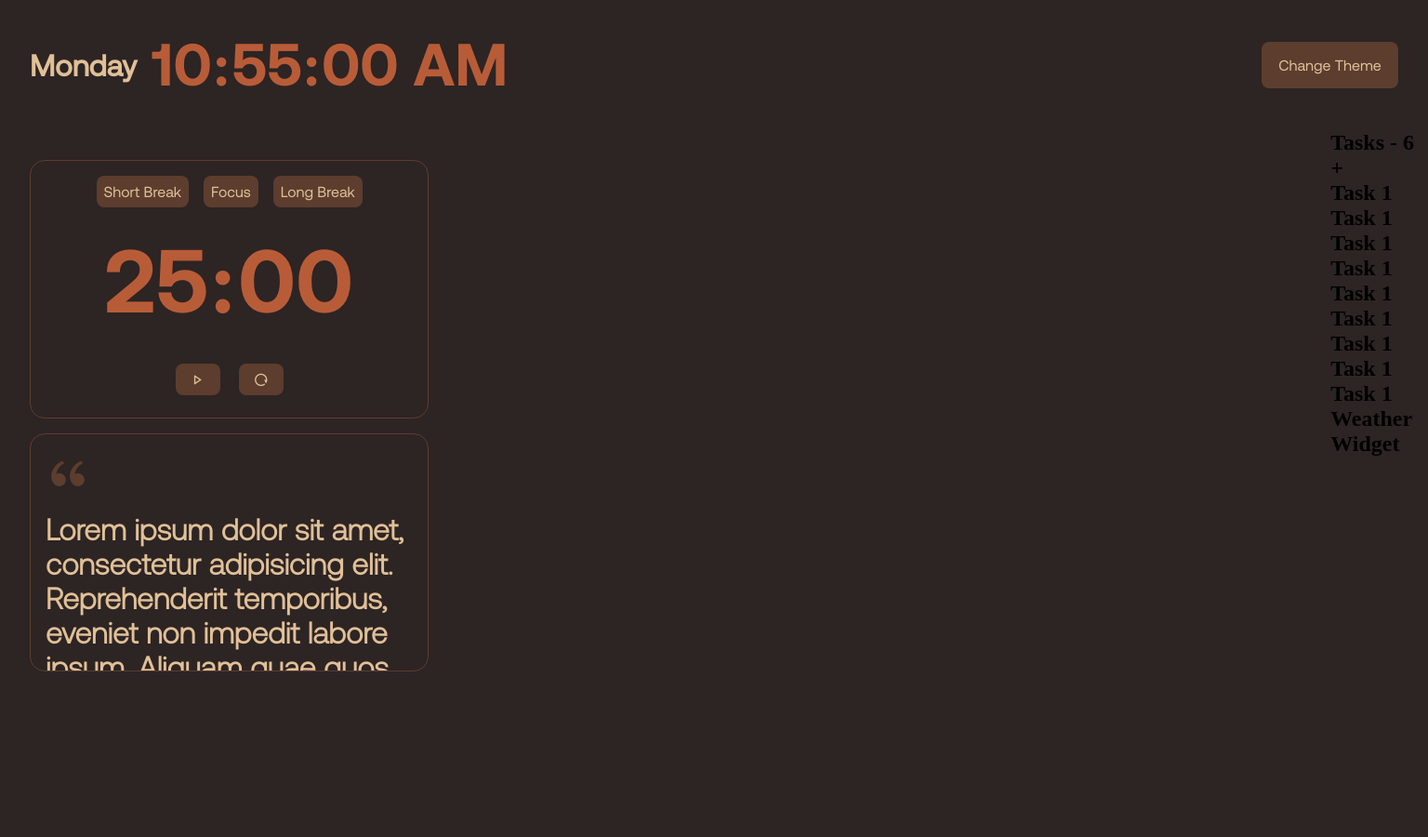
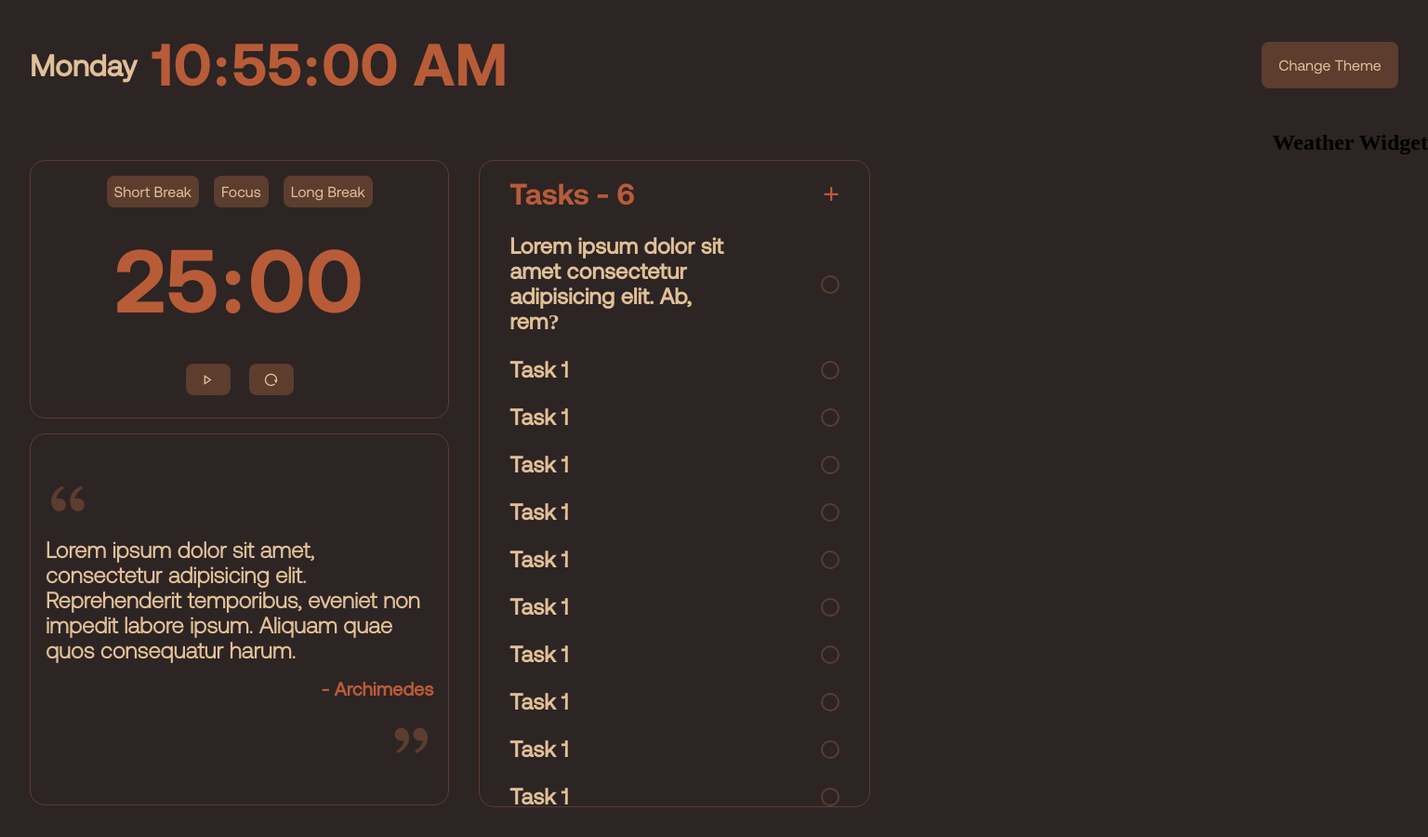
Before and after one commit to Sourav403030/Productivity-Dashboard, a plain HTML site: page index.html in a window 1536 px wide. Shown: the whole page at 93% size. Before the commit the page ends 800 px from the top, so only its background shows below. Drawn offline with nearby package versions, Linux system fonts and the light colour scheme.

Commit message:
Completed responsive Todo list widget

```diff
--- a/index.html
+++ b/index.html
@@ -53,6 +53,14 @@
               <h1>+</h1>
             </div>
             <div class="todo-task">
+              <h2>Lorem ipsum dolor sit amet consectetur adipisicing elit. Ab, rem?</h2>
+              <div class="circle"></div>
+            </div>
+            <div class="todo-task">
+              <h2>Task 1</h2>
+              <div class="circle"></div>
+            </div>
+            <div class="todo-task">
               <h2>Task 1</h2>
               <div class="circle"></div>
             </div>
--- a/style.css
+++ b/style.css
@@ -132,6 +132,9 @@ nav button{
     margin: var(--padding-xl);
     border: 1px solid var(--secondary);
     border-radius: var(--border-radius-lg);
+    display: flex;
+    justify-content: center;
+    flex-direction: column;
 }
 
 /* .small-widgets{
@@ -145,7 +148,7 @@ nav button{
 
 .motivation h1{
     font-family: light;
-    font-size: var(--font-xl);
+    font-size: var(--font-lg);
     color: var(--quadrary);
     margin: var(--gutter-md) 0;
 }
@@ -160,6 +163,52 @@ nav button{
 .motivation .double-quote-reverse{
     display: flex;
     justify-content: flex-end;
+}
+
+/* Todo List widget */
+
+.todo{
+    margin-top: var(--padding-xl);
+    padding: var(--padding-md);
+    margin: var(--padding-xl);
+    border: 1px solid var(--secondary);
+    border-radius: var(--border-radius-lg);
+}
+
+.todo-heading{
+    display: flex;
+    align-items: center;
+    justify-content: space-between;
+    font-family: bold;
+    font-size: var(--font-md);
+    padding: 0 var(--padding-md);
+    color: var(--ternary);
+    margin-bottom: var(--gutter-md);
+}
+
+.todo-task{
+    display: flex;
+    justify-content: space-between;
+    padding: var(--padding-sm) var(--padding-md);
+    align-items: center;
+    gap: var(--gutter-md);
+    margin-bottom: var(--gutter-sm);
+}
+
+.todo-task h2{
+    font-family: normal;
+    font-size: var(--font-lg);
+    color: var(--quadrary);
+    text-align: left;
+    width: 70%;
+}
+
+
+.circle{
+    height: 20px;
+    width: 20px ;
+    border: 2px solid var(--secondary);
+    border-radius: 50%;
 }
 
 
@@ -196,12 +245,18 @@ nav button{
         padding: var(--padding-sm) var(--padding-md);
     }
 
+    .motivation{
+        display: flex;
+        justify-content: center;
+        flex-direction: column;
+    }
+
     .motivation i{
         font-size: var(--font-2xl);
     }
 
     .motivation h1{
-        font-size: var(--font-2xl);
+        font-size: var(--font-xl);
     }
 
     .motivation h3{
@@ -237,16 +292,38 @@ nav button{
     }
 
     .pomodoro{
-        width: 50%;
+        width: 60%;
     }
 
     .small-widgets{
         display: flex;
-        justify-content: space-between;
+    }
+
+    .motivation{
+        display: flex;
+        justify-content: center;
+        flex-direction: column;
     }
 
     .motivation i{
         font-size: var(--font-3xl);
+    }
+
+    .large-widgets{
+        display: flex;
+        justify-content: space-between;
+    }
+
+    .todo{
+        width: 40%;
+    }
+
+    .todo-heading{
+        font-size: var(--font-xl);
+    }
+
+    .todo h2{
+        font-size: var(--font-xl);
     }
 }
 
@@ -273,7 +350,7 @@ nav button{
     }
 
     .pomodoro{
-        width: 30%;
+        width: 100%;
     }
 
     .small-widgets{
@@ -282,14 +359,52 @@ nav button{
 
     .motivation{
         overflow: scroll;
-        height: 16rem;
-        width: 30%;
+        display: flex;
+        justify-content: center;
+        flex-direction: column;
+        height: 25rem;
+        width: 100%;
         margin-top: -1rem;
+    }
+
+    .motivation h1{
+        font-size: var(--font-xl);
     }
 
 
     .all-contents{
         display: flex;
+        gap: var(--gutter-xl);
+        /* background-color: green; */
+    }
+
+    .small-widgets{
+        width: 30%;
+    }
+
+    .large-widgets{
+        /* background-color: black; */
+        width: 70%;
+    }
+
+    .todo{
+        height: 43.5rem;
+        overflow: scroll;
+        width: 40%;
+
+    }
+
+    .todo-heading h1{
+        font-size: var(--font-2xl);
+    }
+
+    .todo-heading h2{
+        font-size: var(--font-2xl);
+    }
+
+    .todo-task h2{
+        font-size: var(--font-xl);
+        width: 70%;
     }
 
 
@@ -320,7 +435,7 @@ nav button{
     }
 
     .pomodoro{
-        width: 30%;
+        width: 100%;
     }
 
     .pomo-top button{
@@ -338,7 +453,7 @@ nav button{
     }
 
     .motivation{
-        width: 30%;
+        width: 100%;
         height: 28rem;
     }
 
@@ -353,4 +468,25 @@ nav button{
     .motivation h3{
         font-size: var(--font-xl);
     }
+
+    .todo{
+        height: 52rem;
+    }
+
+    .todo-heading h1{
+        font-size: var(--font-3xl);
+    }
+
+    .todo-heading h2{
+        font-size: var(--font-3xl);
+    }
+
+    .todo-task h2{
+        font-size: var(--font-2xl);
+    }
+
+    .circle{
+        height: 30px;
+        width: 30px ;
+    }
 }
```
